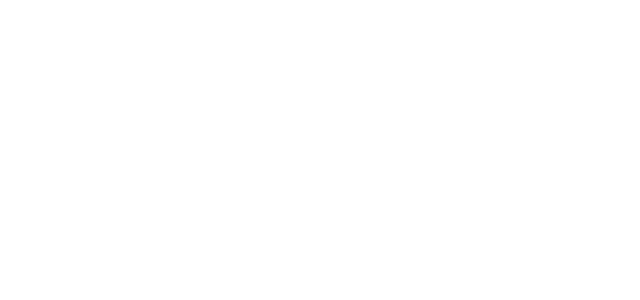
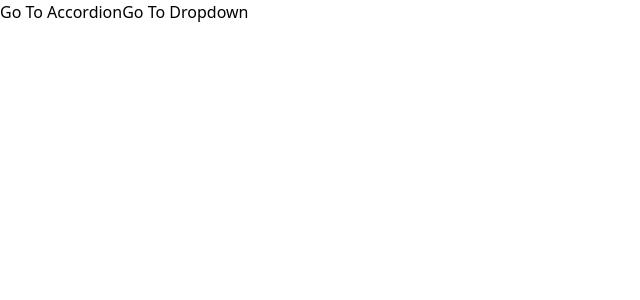
Before and after one commit to pwnrod/comps, a React (Create React App) app: page / in a window 1280 px wide. Shown: the top 300 px of the page, without its empty margins (0-640 px from the left). Built offline with nearby package versions, Linux system fonts and the light colour scheme.

Commit message:
implement basic routing

```diff
--- a/src/App.js
+++ b/src/App.js
@@ -1,5 +1,23 @@
+import Link from "./components/Link";
+import Route from "./components/Route";
+import AccordionPage from "./pages/AccordionPage";
+import DropdownPage from "./pages/DropdownPage";
+
 const App = () => {
-    return <div></div>;
+    return (
+        <div>
+            <Link to="/accordion">Go To Accordion</Link>
+            <Link to="/dropdown">Go To Dropdown</Link>
+            <div>
+                <Route path="/accordion">
+                    <AccordionPage />
+                </Route>
+                <Route path="/dropdown">
+                    <DropdownPage />
+                </Route>
+            </div>
+        </div>
+    );
 };
 
 export default App;
--- /dev/null
+++ b/src/components/Link.js
@@ -0,0 +1,16 @@
+import { useContext } from "react";
+import NavigationContext from "../context/navigation";
+
+const Link = ({ to, children }) => {
+    const { navigate } = useContext(NavigationContext);
+
+    const handleClick = (event) => {
+        event.preventDefault();
+
+        navigate(to);
+    };
+
+    return <a onClick={handleClick}>{children}</a>;
+};
+
+export default Link;
--- /dev/null
+++ b/src/components/Route.js
@@ -0,0 +1,14 @@
+import { useContext } from "react";
+import NavigationContext from "../context/navigation";
+
+const Route = ({ path, children }) => {
+    const { currentPath } = useContext(NavigationContext);
+
+    if (path === currentPath) {
+        return children;
+    }
+
+    return null;
+};
+
+export default Route;
```
